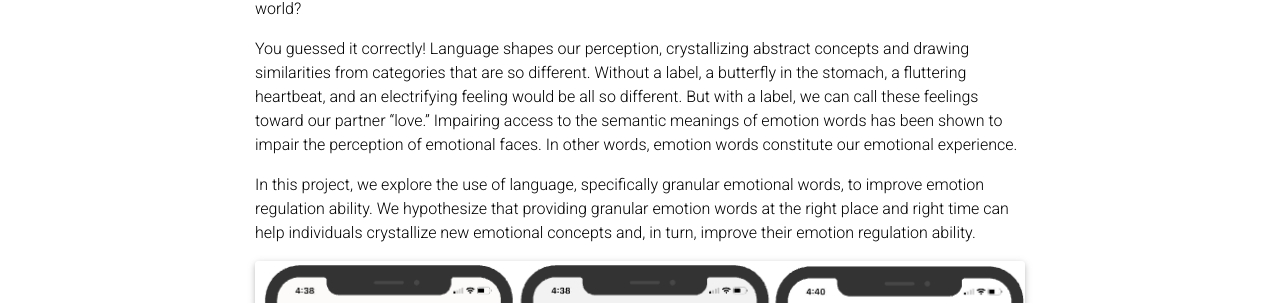
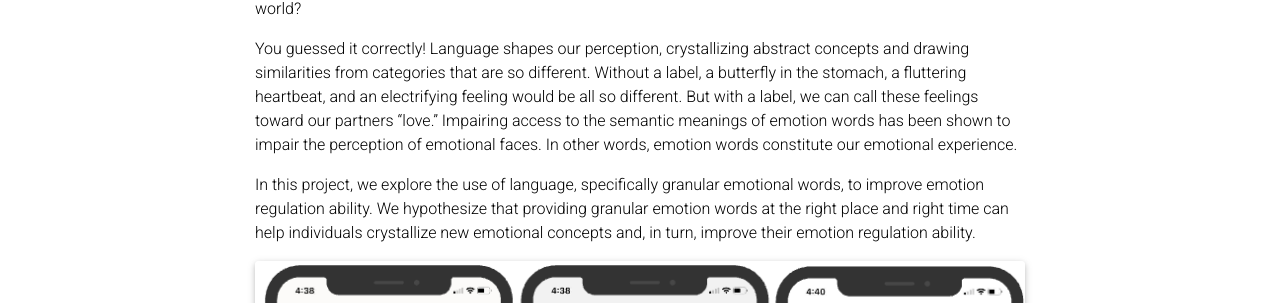
Before and after one commit to iammia0o/iammia0o.github.io, a Jekyll site: the page built from _projects/2_project.md, in a window 1280 px wide and 900 px high. Shown: the part 241-544 px from the top of the window. Built offline with Jekyll 4.4.1, drawn with Linux system fonts in a browser that asks for light colours; full-size pictures stand in for the smaller copies a plugin makes; comment, search, counter and statistics services are not loaded; a style sheet for code colours, icons or effects is not loaded.

Commit message:
updated grammr

```diff
--- a/_projects/2_project.md
+++ b/_projects/2_project.md
@@ -9,14 +9,14 @@ category: work
 
 Are words just a tool to describe our inner states, or are they essential to shaping our very perception of the world?
 
-You guessed it correctly! Language shapes our perception, crystallizing abstract concepts and drawing similarities from categories that are so different. Without a label, a butterfly in the stomach, a fluttering heartbeat, and an electrifying feeling would be all so different. But with a label, we can call these feelings toward our partner "love." Impairing access to the semantic meanings of emotion words has been shown to impair the perception of emotional faces. In other words, emotion words constitute our emotional experience.
+You guessed it correctly! Language shapes our perception, crystallizing abstract concepts and drawing similarities from categories that are so different. Without a label, a butterfly in the stomach, a fluttering heartbeat, and an electrifying feeling would be all so different. But with a label, we can call these feelings toward our partners "love." Impairing access to the semantic meanings of emotion words has been shown to impair the perception of emotional faces. In other words, emotion words constitute our emotional experience.
 
 In this project, we explore the use of language, specifically granular emotional words, to improve emotion regulation ability. We hypothesize that providing granular emotion words at the right place and right time can help individuals crystallize new emotional concepts and, in turn, improve their emotion regulation ability.
 
 
 <div class="row justify-content-sm-center">
     <div class="col-sm mt-3 mt-md-0">
-        {% include figure.html path="assets/img/hatthini-3views.png" title="example image" class="img-fluid rounded z-depth-1" %}
+        {% include figure.html path="assets/img/hatthini-3views.png" title="interface" class="img-fluid rounded z-depth-1" %}
 
     </div>
 </div>
@@ -26,7 +26,7 @@ In this project, we explore the use of language, specifically granular emotional
 
 <div class="row justify-content-sm-center">
 <div class="col-sm mt-3 mt-md-0">
-        {% include figure.html path="assets/img/hatthini_proj_cover.jpg" title="example image" class="img-fluid rounded z-depth-1" %}
+        {% include figure.html path="assets/img/hatthini_proj_cover.jpg" title="component" class="img-fluid rounded z-depth-1" %}
     </div>
 </div>
 <div class="caption">
```
